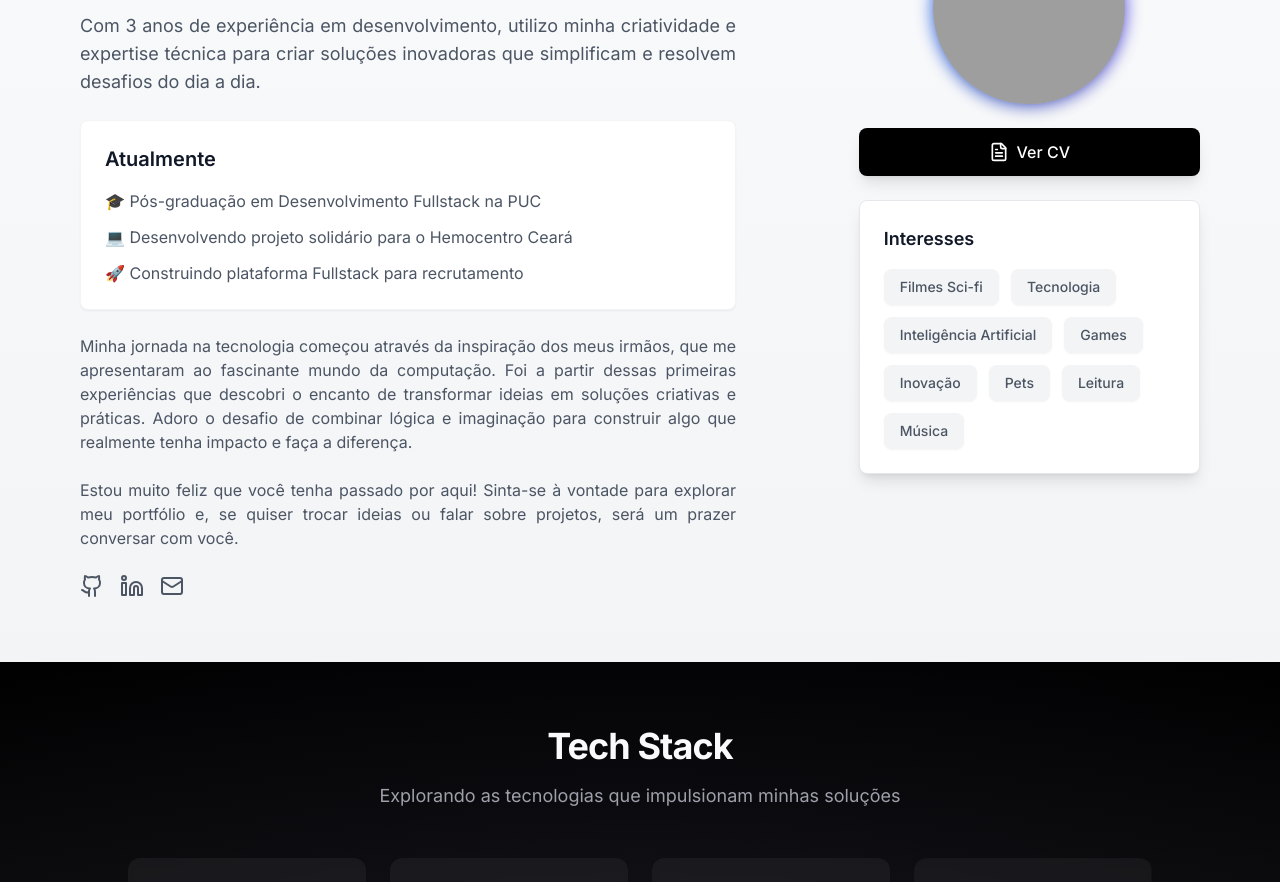
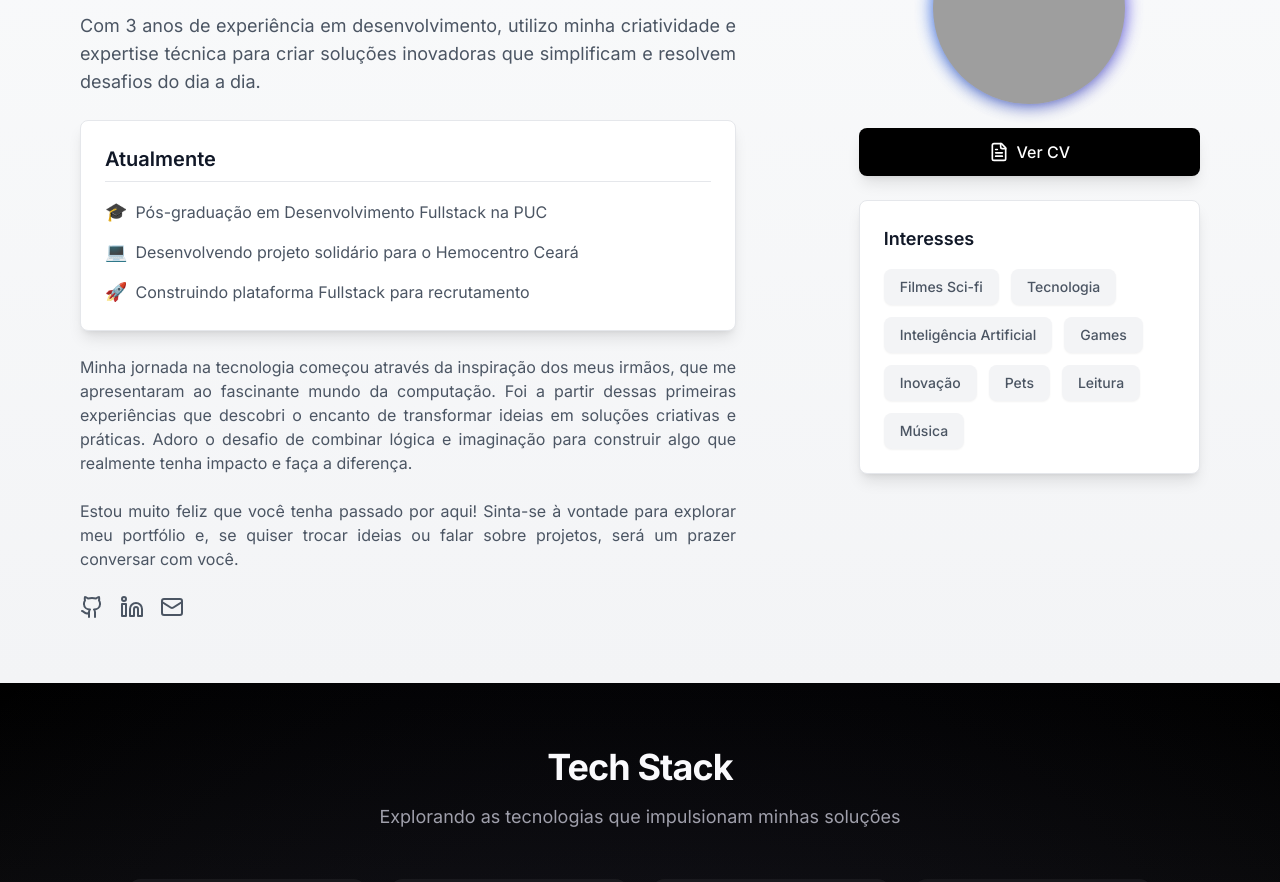
Before and after one commit to lanroo/portfoliolanna, a Next.js app: page / in a window 1280 px wide. Shown: the part 920-1802 px from the top of the page. Built offline with nearby package versions, Linux system fonts and the light colour scheme; grey boxes are pictures that could not be loaded.

Commit message:
melhoria design: atualmente about

```diff
--- a/components/AboutSection.tsx
+++ b/components/AboutSection.tsx
@@ -93,15 +93,23 @@ export default function App() {
                   Com 3 anos de experiência em desenvolvimento, utilizo minha criatividade e expertise técnica para criar soluções inovadoras que simplificam e resolvem desafios do dia a dia.
                 </p>
 
-                <div className="bg-white p-6 rounded-lg shadow-sm border border-gray-100">
-                  <h3 className="text-xl font-semibold text-gray-900 mb-4">Atualmente</h3>
-                  <ul className="space-y-3">
-                    <li>🎓 Pós-graduação em Desenvolvimento Fullstack na PUC</li>
-                    <li>💻 Desenvolvendo projeto solidário para o Hemocentro Ceará</li>
-                    <li>🚀 Construindo plataforma Fullstack para recrutamento</li>
+                <div className="bg-white p-6 rounded-lg shadow-lg border border-gray-200 transition-all duration-300 hover:shadow-xl hover:scale-[1.02]">
+                  <h3 className="text-xl font-semibold text-gray-900 mb-4 border-b pb-2 border-gray-200">Atualmente</h3>
+                  <ul className="space-y-3 text-gray-600">
+                    <li className="flex items-center gap-2">
+                      <span className="text-lg">🎓</span>
+                      <span className="hover:text-blue-600 transition-colors">Pós-graduação em Desenvolvimento Fullstack na PUC</span>
+                    </li>
+                    <li className="flex items-center gap-2">
+                      <span className="text-lg">💻</span>
+                      <span className="hover:text-blue-600 transition-colors">Desenvolvendo projeto solidário para o Hemocentro Ceará</span>
+                    </li>
+                    <li className="flex items-center gap-2">
+                      <span className="text-lg">🚀</span>
+                      <span className="hover:text-blue-600 transition-colors">Construindo plataforma Fullstack para recrutamento</span>
+                    </li>
                   </ul>
                 </div>
-
                 <p>
                   Minha jornada na tecnologia começou através da inspiração dos meus irmãos, que me apresentaram ao fascinante mundo da computação. Foi a partir dessas primeiras experiências que descobri o encanto de transformar ideias em soluções criativas e práticas. Adoro o desafio de combinar lógica e imaginação para construir algo que realmente tenha impacto e faça a diferença.
                 </p>
```
